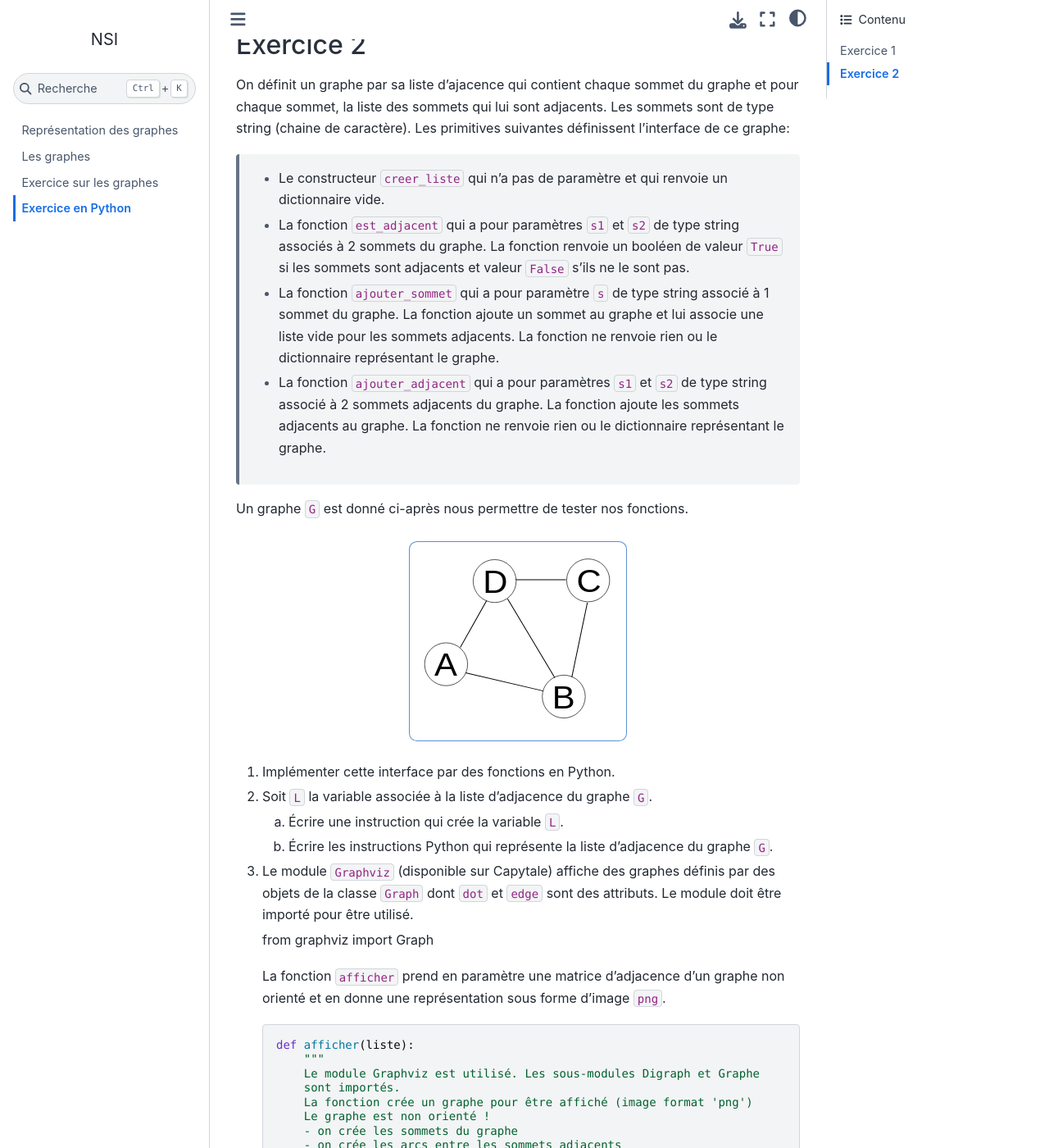
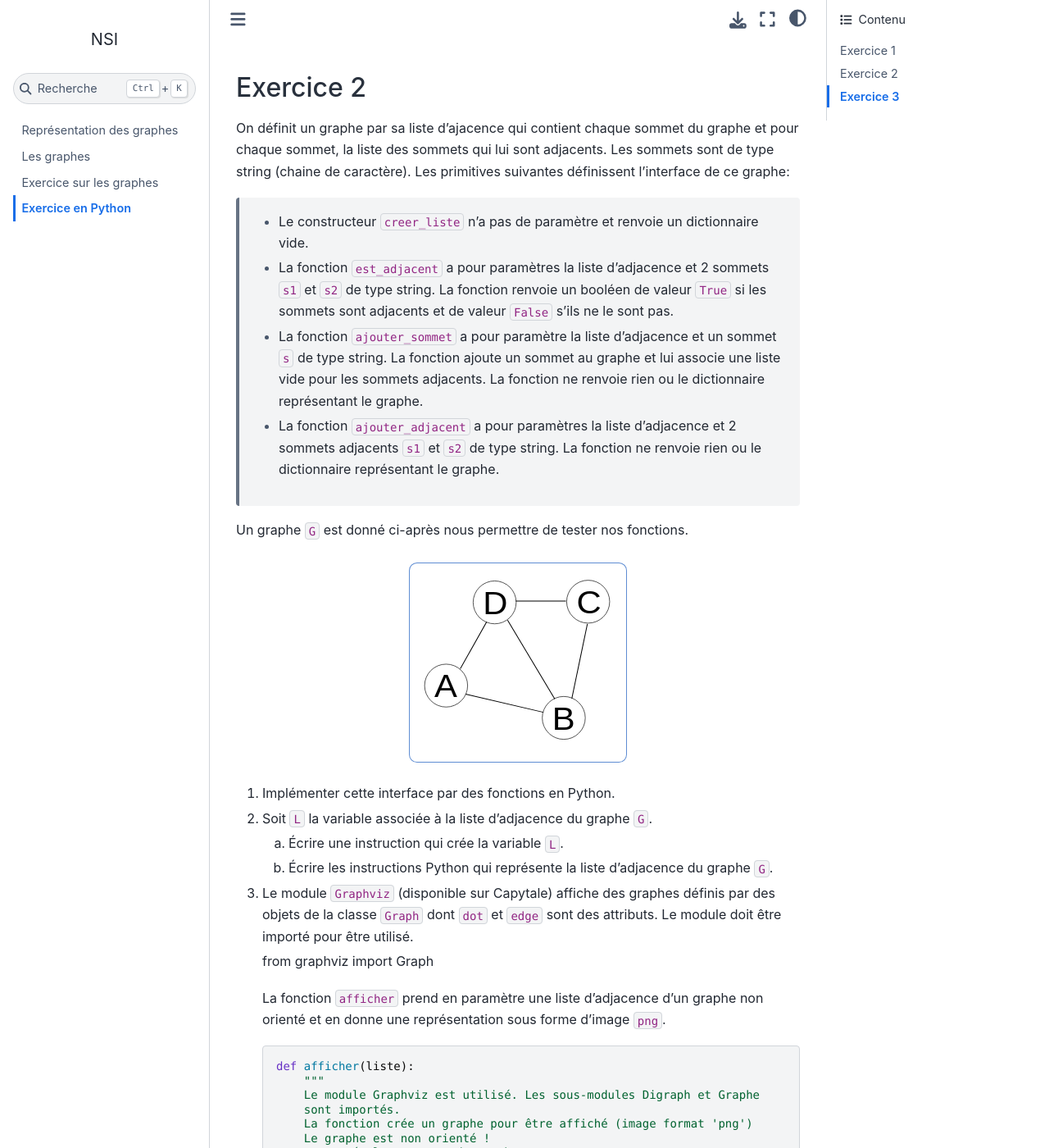
Before and after one commit to ychistel/tnsi_graphe, a Sphinx documentation site: the page built from source/content/exercice_python.rst, in a window 1280 px wide and 1400 px high, scrolled down 2570 px. Shown: the whole window at 82% size. Built offline with Sphinx 7.4.7 and the Sphinx Book theme 1.1.4, drawn with Linux system fonts in a browser that asks for light colours; some of the changed text lies outside the part shown.

Commit message:
mise à jour des contenus

```diff
--- a/source/content/activite.rst
+++ b/source/content/activite.rst
@@ -31,7 +31,7 @@
 Implémentation en Python
 ------------------------
 
-#.  La matrice d'adjacence est implémentée par une liste en 2 dimensions. C'est donc une liste des listes représentant les lignes de la matrice d'adjacence. Le premier sommet du graphe est représenté par l'indice 0, le second par l'indice 1, et ainsi de suite.
+#.  La matrice d'adjacence est implémentée par une liste en 2 dimensions. C'est donc une liste de listes représentant les lignes de la matrice d'adjacence. Le premier sommet du graphe est représenté par l'indice 0, le second par l'indice 1, et ainsi de suite.
 
     La variable ``M`` implémente le graphe ``G`` Donner le contenu de la variable ``M``.
 
--- a/source/content/exercice_python.rst
+++ b/source/content/exercice_python.rst
@@ -12,10 +12,10 @@
 
 On définit un graphe par sa matrice d'ajacence. Les primitives suivantes définissent l'interface de ce graphe:
 
-    -   Le constructeur ``creer_matrice`` qui a pour paramètre ``n`` de type entier correspondant à la dimension de la matrice, c'est à dire au nombre de sommets du graphe. La fonction renvoie une liste de dimension ``n`` contenant ``n`` listes de dimension ``n`` initialisée à 0.
-    -   La fonction ``est_adjacent`` qui a pour paramètres ``i`` et ``j`` de type entiers associés à 2 sommets du graphe. La fonction renvoie un booléen de valeur ``True`` si les sommets sont adjacents et valeur ``False`` s'ils ne le sont pas.
-    -   La fonction ``ajouter_arc`` qui a pour paramètres ``i`` et ``j`` de type entiers associés à 2 sommets du graphe. La fonction ajoute un arc entre les 2 sommets ce qui signifie que les sommets sont adjacents. La fonction ne renvoie rien.
-    -   La fonction ``supprimer_arc`` qui a pour paramètres ``i`` et ``j`` de type entiers associés à 2 sommets du graphe. La fonction supprime un arc entre les 2 sommets ce qui signifie que les sommets ne sont pas adjacents. La fonction ne renvoie rien.
+    -   Le constructeur ``creer_matrice`` a pour paramètre ``n`` de type entier correspondant à la dimension de la matrice, c'est à dire au nombre de sommets du graphe. La fonction renvoie une liste de dimension ``n`` contenant ``n`` listes de dimension ``n`` initialisée à 0.
+    -   La fonction ``est_adjacent`` a pour paramètres la matrice d'adjacence et 2 sommets du graphe ``i`` et ``j`` de type entiers. La fonction renvoie un booléen de valeur ``True`` si les sommets sont adjacents et de valeur ``False`` s'ils ne le sont pas.
+    -   La fonction ``ajouter_arc`` a pour paramètres la matrice d'adjacence et ``i`` et ``j`` de type entiers associés à 2 sommets du graphe. La fonction ajoute un arc entre les 2 sommets ce qui signifie que les sommets sont adjacents. La fonction ne renvoie rien.
+    -   La fonction ``supprimer_arc`` a pour paramètres la matrice d'adjacence et ``i`` et ``j`` de type entiers associés à 2 sommets du graphe. La fonction supprime un arc entre les 2 sommets ce qui signifie que les sommets ne sont pas adjacents. La fonction ne renvoie rien.
 
 Un graphe ``G`` est donné ci-après nous permettre de tester nos fonctions.
 
@@ -72,10 +72,10 @@
 
 On définit un graphe par sa liste d'ajacence qui contient chaque sommet du graphe et pour chaque sommet, la liste des sommets qui lui sont adjacents. Les sommets sont de type string (chaine de caractère). Les primitives suivantes définissent l'interface de ce graphe:
 
-    -   Le constructeur ``creer_liste`` qui n'a pas de paramètre et qui renvoie un dictionnaire vide.
-    -   La fonction ``est_adjacent`` qui a pour paramètres ``s1`` et ``s2`` de type string associés à 2 sommets du graphe. La fonction renvoie un booléen de valeur ``True`` si les sommets sont adjacents et valeur ``False`` s'ils ne le sont pas.
-    -   La fonction ``ajouter_sommet`` qui a pour paramètre ``s`` de type string associé à 1 sommet du graphe. La fonction ajoute un sommet au graphe et lui associe une liste vide pour les sommets adjacents. La fonction ne renvoie rien ou le dictionnaire représentant le graphe.
-    -   La fonction ``ajouter_adjacent`` qui a pour paramètres ``s1`` et ``s2`` de type string associé à 2 sommets adjacents du graphe. La fonction ajoute les sommets adjacents au graphe. La fonction ne renvoie rien ou le dictionnaire représentant le graphe.
+    -   Le constructeur ``creer_liste`` n'a pas de paramètre et renvoie un dictionnaire vide.
+    -   La fonction ``est_adjacent`` a pour paramètres la liste d'adjacence et 2 sommets ``s1`` et ``s2`` de type string. La fonction renvoie un booléen de valeur ``True`` si les sommets sont adjacents et de valeur ``False`` s'ils ne le sont pas.
+    -   La fonction ``ajouter_sommet`` a pour paramètre la liste d'adjacence et un sommet ``s`` de type string. La fonction ajoute un sommet au graphe et lui associe une liste vide pour les sommets adjacents. La fonction ne renvoie rien ou le dictionnaire représentant le graphe.
+    -   La fonction ``ajouter_adjacent`` a pour paramètres la liste d'adjacence et 2 sommets adjacents ``s1`` et ``s2`` de type string. La fonction ne renvoie rien ou le dictionnaire représentant le graphe.
 
 Un graphe ``G`` est donné ci-après nous permettre de tester nos fonctions.
 
@@ -92,7 +92,7 @@
 
     from graphviz import Graph
 
-    La fonction ``afficher`` prend en paramètre une matrice d'adjacence d'un graphe non orienté et en donne une représentation sous forme d'image ``png``.
+    La fonction ``afficher`` prend en paramètre une liste d'adjacence d'un graphe non orienté et en donne une représentation sous forme d'image ``png``.
 
     .. code-block:: python
 
@@ -121,3 +121,24 @@
                 s1,s2 = arc
                 dot.edge(s1,s2)
             return dot
+
+    Afficher le graphe ``G`` et vérifier la cohérence avec le graphe initial.
+
+Exercice 3
+----------
+
+On propose de créer une classe ``Graphe`` qui permet de construire des objets de type ``Graphe`` implémentant des graphes non orientés.
+
+#.  Le constructeur de la classe ``__init__`` crée l'attribut ``liste`` de type ``dict`` associé à la liste d'adjacence d'un graphe.
+
+    Créer cette classe et le constructeur de la classe. L'attribut ``liste`` est initialisé à un dictionnaire vide.
+
+#.  La méthode ``ajouter_sommet`` ajoute un nouveau sommet au graphe. Le sommet ajouté est passé en paramètre de la méthode.
+
+    Créer la méthode ``ajouter_sommet`` dans la classe ``Graphe``.
+
+#.  La méthode ``ajouter_arc`` ajoute un arc entre 2 sommets du graphe ce qui signifie qu'il rend adjacent ces 2 sommets. Les 2 sommets sont donc passés en argmument de la méthode. Cet ajout implique une modification de la liste d'adjacence.
+
+    Créer la méthode ``ajouter_arc`` dans la classe ``Graphe``. Attention, comme le graphe est non orienté, chaque sommet est sommet adjacent!
+
+#.  La méthode ``matrice`` transforme la liste d'adjacence en matrice d'adjacence. Ajouter cette méthode à la classe ``Graphe`` pour obtenir cette matrice.
--- a/source/index.rst
+++ b/source/index.rst
@@ -10,10 +10,10 @@
 .. rubric:: Capacités attendues
 
 - Modéliser des situations sous forme de graphes.
-- Écrire les implémentations correspondantes d’un graphe : matrice d’adjacence, liste de successeurs/de prédécesseurs.
-- Passer d’une représentation à une autre..
+- Écrire les implémentations correspondantes d'un graphe : matrice d'adjacence, liste de successeurs/de prédécesseurs.
+- Passer d'une représentation à une autre.
 - Parcourir un graphe en profondeur d'abord, en largeur d'abord.
-- Repérer la présence d’un cycle dans un graphe.
+- Repérer la présence d'un cycle dans un graphe.
 - Chercher un chemin dans un graphe.
 
 .. toctree::
--- a/source/python/interface_liste_graphe.py
+++ b/source/python/interface_liste_graphe.py
@@ -41,15 +41,40 @@
         dot.edge(s1,s2)
     return dot
 
-L = creer_liste()
-ajouter_sommet(L,'A')
-ajouter_sommet(L,'B')
-ajouter_sommet(L,'C')
-ajouter_sommet(L,'D')
-ajouter_adjacent(L,'A','B')
-ajouter_adjacent(L,'A','D')
-ajouter_adjacent(L,'B','D')
-ajouter_adjacent(L,'B','C')
-ajouter_adjacent(L,'C','D')
-G = afficher(L)
-G.view()
+def parcours_profondeur(graphe,sommet):
+    """
+    Paramètres:
+    - graphe : liste des sommets adjacence du graphe (dictionnaire)
+    - sommet : un sommet du graphe (départ du parcours)
+    Return
+    La fonction renvoie la liste vus contenant les sommets visités
+    depuis le sommet de départ.
+    Variables locales:
+    - p représente une pile contenant les voisins de chaque sommet visité
+    - s est un sommet du graphe
+    """
+    vus = []
+    p = [sommet]
+    while len(p) > 0:
+        s = p.pop()
+        if s not in vus:
+            vus.append(s)
+            for v in graphe[s]:
+                p.append(v)
+    return vus
+
+if __name__ == '__main__':
+    L = creer_liste()
+    ajouter_sommet(L,'A')
+    ajouter_sommet(L,'B')
+    ajouter_sommet(L,'C')
+    ajouter_sommet(L,'D')
+    ajouter_adjacent(L,'A','B')
+    ajouter_adjacent(L,'A','D')
+    ajouter_adjacent(L,'B','D')
+    ajouter_adjacent(L,'B','C')
+    ajouter_adjacent(L,'C','D')
+    parcours_D = parcours_profondeur(L,'D')
+    parcours_A = parcours_profondeur(L,'A')
+    G = afficher(L)
+    G.view()
```
